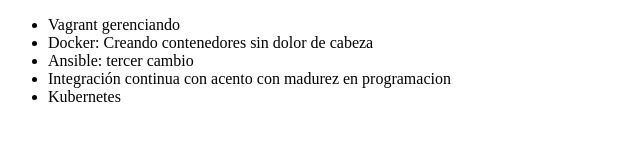
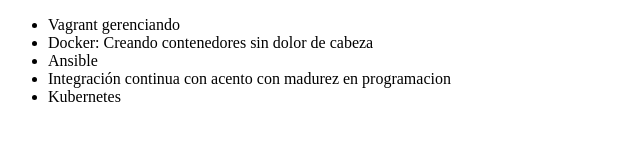
Before and after one commit to JorgeSantiagoMaraviQuinto/santiago2, a plain HTML site: page index.html in a window 1280 px wide. Shown: the whole page, without its empty margins (0-640 px from the left). Drawn offline with Linux system fonts and the light colour scheme.

Commit message:
Revert "Cambiando el codigo"
This reverts commit 60ec33da0e9ecab5e226994b7ec69b240207e07b.

```diff
--- a/index.html
+++ b/index.html
@@ -8,7 +8,7 @@
      <ul>
          <li> Vagrant gerenciando </li>
          <li> Docker: Creando contenedores sin dolor de cabeza </li>
-         <li> Ansible: tercer cambio </li>
+         <li> Ansible </li>
          <li> Integración continua con acento con madurez en programacion</li>
          <li>Kubernetes</li>
      </ul>
```
